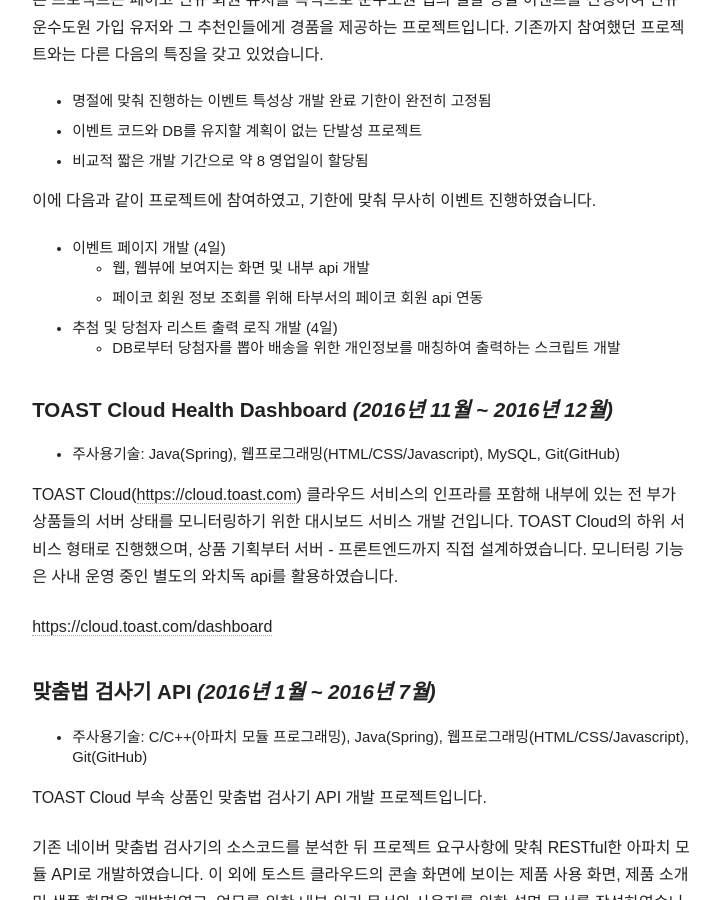
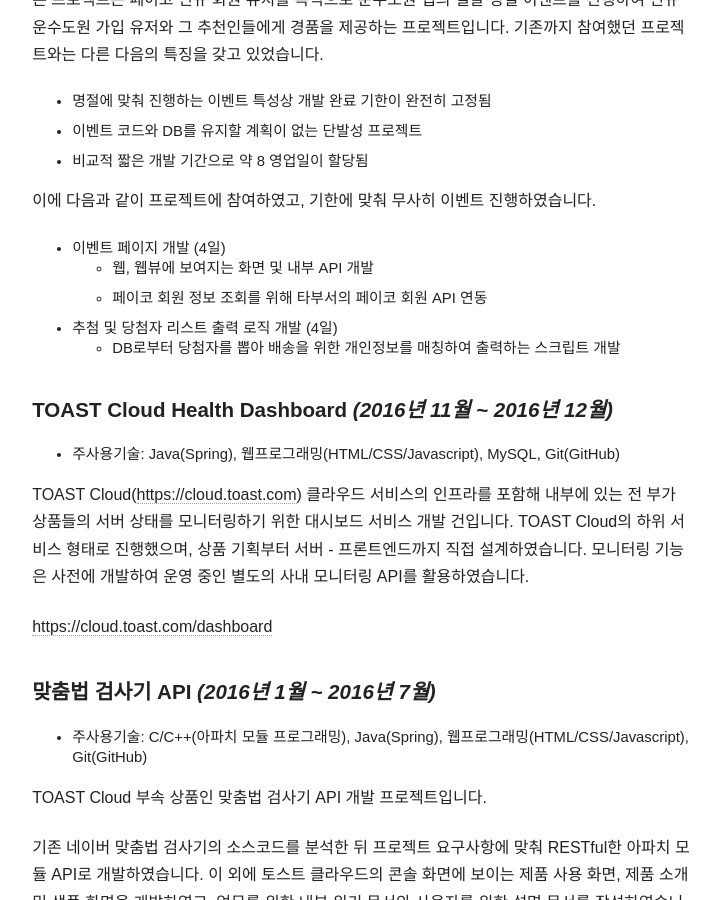
Before and after one commit to djkeh/djkeh.github.io, a Jekyll site: the page built from resume/ko.md, in a window 1280 px wide and 900 px high, scrolled down 2296 px. Shown: the whole window, without its empty margins (279-999 px from the left). Built offline with Jekyll 4.4.1, drawn with Linux system fonts in a browser that asks for light colours; nearby versions of some CDN libraries.

Commit message:
Update resume

```diff
--- a/resume/ko.md
+++ b/resume/ko.md
@@ -71,8 +71,8 @@
 이에 다음과 같이 프로젝트에 참여하였고, 기한에 맞춰 무사히 이벤트 진행하였습니다.
 
 * 이벤트 페이지 개발 (4일)
-  * 웹, 웹뷰에 보여지는 화면 및 내부 api 개발
-  * 페이코 회원 정보 조회를 위해 타부서의 페이코 회원 api 연동
+  * 웹, 웹뷰에 보여지는 화면 및 내부 API 개발
+  * 페이코 회원 정보 조회를 위해 타부서의 페이코 회원 API 연동
 * 추첨 및 당첨자 리스트 출력 로직 개발 (4일)
   * DB로부터 당첨자를 뽑아 배송을 위한 개인정보를 매칭하여 출력하는 스크립트 개발
 
@@ -80,7 +80,7 @@
 
 * 주사용기술: Java(Spring), 웹프로그래밍(HTML/CSS/Javascript), MySQL, Git(GitHub)
 
-TOAST Cloud([https://cloud.toast.com](https://cloud.toast.com)) 클라우드 서비스의 인프라를 포함해 내부에 있는 전 부가 상품들의 서버 상태를 모니터링하기 위한 대시보드 서비스 개발 건입니다. TOAST Cloud의 하위 서비스 형태로 진행했으며, 상품 기획부터 서버 - 프론트엔드까지 직접 설계하였습니다. 모니터링 기능은 사내 운영 중인 별도의 와치독 api를 활용하였습니다.
+TOAST Cloud([https://cloud.toast.com](https://cloud.toast.com)) 클라우드 서비스의 인프라를 포함해 내부에 있는 전 부가 상품들의 서버 상태를 모니터링하기 위한 대시보드 서비스 개발 건입니다. TOAST Cloud의 하위 서비스 형태로 진행했으며, 상품 기획부터 서버 - 프론트엔드까지 직접 설계하였습니다. 모니터링 기능은 사전에 개발하여 운영 중인 별도의 사내 모니터링 API를 활용하였습니다.
 
 [https://cloud.toast.com/dashboard](https://cloud.toast.com/dashboard)
 
```
Also changed, not shown: resume/index.md (+21 -22 lines).
